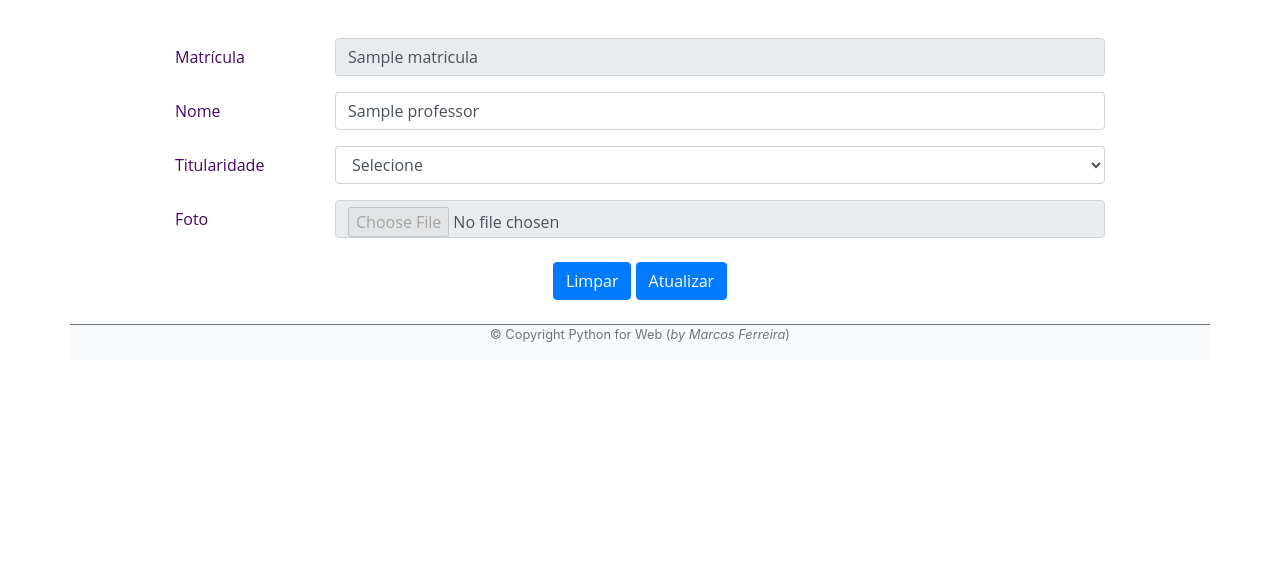
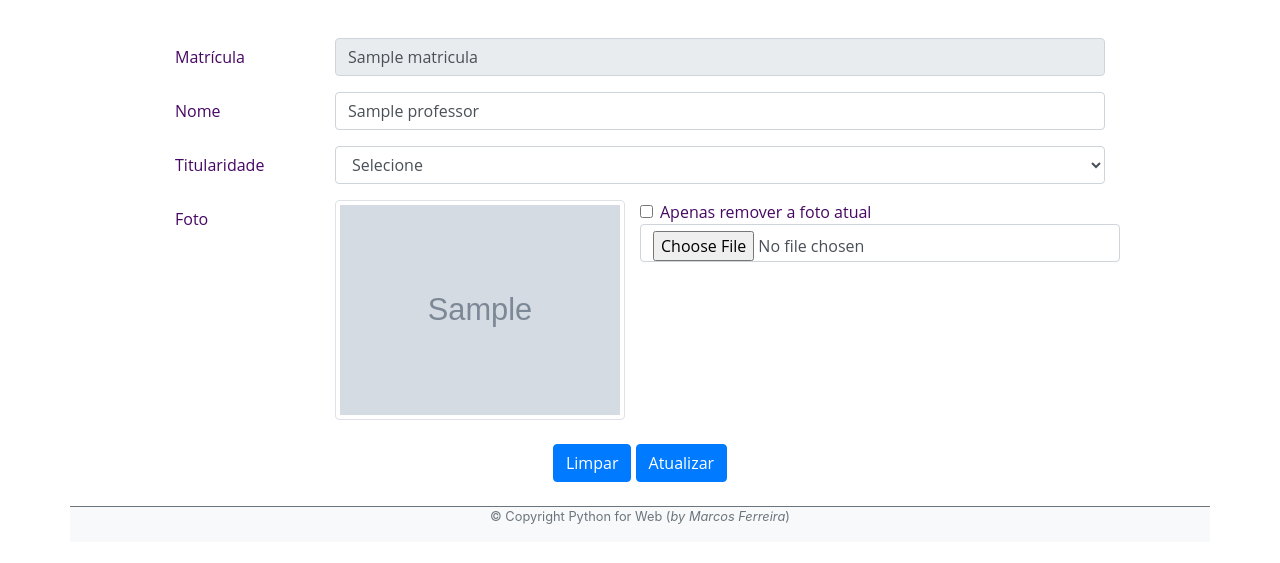
Before and after one commit to msferreira-prof/cursopython, a Django app: template professores/templates/professores/atualizar.html in a window 1280 px wide. Shown: the part 174-737 px from the top of the page. Run offline with Django 3.2, Linux system fonts and the light colour scheme; the template is opened without the code that fills it: most values are stand-ins (such as "Sample title", 1, 10 or a date in 2020); grey boxes marked "Sample" are stand-in pictures.

Commit message:
Inclusao, exclusao e atualizacao de fotos

```diff
--- a/ges/settings.py
+++ b/ges/settings.py
@@ -127,7 +127,7 @@ STATICFILES_DIRS = [
     os.path.join(BASE_DIR, 'templates/static'),
 ]
 MEDIA_ROOT = os.path.join(BASE_DIR, 'media')
-MEDIA_URL = 'media/'
+MEDIA_URL = '/media/'
 
 
 # Default primary key field type
--- a/ges/urls.py
+++ b/ges/urls.py
@@ -16,6 +16,10 @@ Including another URLconf
 from django.contrib import admin
 from django.urls import path
 from django.urls.conf import include
+from django.conf import settings
+from django.conf.urls.static import static
+
+from ges import settings
 from . import views
 
 urlpatterns = [
@@ -25,4 +29,4 @@ urlpatterns = [
     path('turmas/', include('turmas.urls')),
     path('alunos/', include('alunos.urls')),
     path('utils/', include('utils.urls')),
-]
+] + static(settings.MEDIA_URL, document_root=settings.MEDIA_ROOT)
--- a/professores/admin.py
+++ b/professores/admin.py
@@ -11,8 +11,9 @@ class TitularidadeAdmin(admin.ModelAdmin):
 
 
 class ProfessorAdmin(admin.ModelAdmin):
-    list_display = ('matricula', 'nome', 'titularidade')
+    list_display = ('matricula', 'nome', 'titularidade', 'publicar')
     list_display_links = ('matricula', 'nome', 'titularidade')
+
 
 admin.site.register(Titularidade, TitularidadeAdmin)
 admin.site.register(Professor, ProfessorAdmin)
--- a/professores/forms.py
+++ b/professores/forms.py
@@ -1,12 +1,14 @@
 from django import forms
+from .models import Professor
 
 class frmProfessorCadastrar(forms.Form):
     nomeProfessor = forms.CharField(max_length=45)
     titularidade = forms.IntegerField()
-    #fotoProfessor = forms.FileField()
+    fotoProfessor = forms.ImageField(required=False)
 
 class frmProfessorAtualizar(forms.Form):
     matriculaProfessor = forms.IntegerField
     nomeProfessor = forms.CharField(max_length=45)
     titularidade = forms.IntegerField()
-    #fotoProfessor = forms.FileField()
+    fotoProfessor = forms.ImageField(required=False)
+    removerFoto = forms.BooleanField(required=False)
--- a/professores/models.py
+++ b/professores/models.py
@@ -8,5 +8,6 @@ class Titularidade(models.Model):
 class Professor(models.Model):
     matricula = models.BigAutoField(primary_key=True)
     nome = models.CharField(max_length=45, blank=False)
-    #foto = models.FileField(blank=True, upload_to='fotos')
+    foto = models.ImageField(blank=True, upload_to='fotos/')
     titularidade = models.ForeignKey(Titularidade, on_delete=models.DO_NOTHING)
+    publicar = models.BooleanField(default=True)
--- a/professores/templates/professores/atualizar.html
+++ b/professores/templates/professores/atualizar.html
@@ -12,8 +12,8 @@
     </div>
 
     <!-- formulario HTML -->
-    <!-- form name="frmProfessorAtualizar" action="/professores/atualizarProfessor" method="post" class="my-label-color-purple"></form> enctype="multipart/form-data">{% csrf_token %} -->
-    <form name="frmProfessorAtualizar" action="/professores/atualizarProfessor" method="post" class="my-label-color-purple">{% csrf_token %}
+    <form name="frmProfessorAtualizar" action="/professores/atualizarProfessor" method="post" class="my-label-color-purple" enctype="multipart/form-data">{% csrf_token %}
+    <!--form name="frmProfessorAtualizar" action="/professores/atualizarProfessor" method="post" class="my-label-color-purple">{% csrf_token %}-->
 
         <input type="hidden" id="idMatriculaProfessor" name="matriculaProfessor" value="{{ professor.matricula }}">
 
@@ -47,12 +47,33 @@
             </div>
         </div>
 
-        <div class="form-group row">
-            <label for="idFotoProfessor" class="col-sm-2 col-form-label">Foto</label>
-            <div class="col-sm-10">
-                <input class="form-control" type="file" id="idFotoProfessor" name="fotoProfessor" placeholder="Insira a foto do professor" disabled>
+        {% if professor.foto %}
+            <div class="form-group row">
+                <label for="idFoto" class="col-sm-2 col-form-label">Foto</label>
+                <div class="col-sm-4 text-center">
+                    <img src="{{ professor.foto.url }}" id="foto" height="300" width="300" class="img-fluid img-thumbnail" alt="Foto não encontrada">
+                </div>
+                <div class="col-sm-6">
+                    <div class="form-check row">
+                        <input type="checkbox" class="form-check-input" id="idRemoverFoto" name="removerFoto">
+                        <label class="form-check-label" for="idRemoverFoto">Apenas remover a foto atual</label>
+                    </div>
+                    <div class="row">
+                        <input class="form-control" type="file" id="idFoto" name="fotoProfessor" placeholder="Atualize a foto do professor">
+                    </div>
+                </div>
             </div>
-        </div>
+        {% else %}
+            <div class="form-group row">
+                <label for="idFotoProfessor" class="col-sm-2 col-form-label">Foto</label>
+                <div class="col-sm-10">
+                    <input class="form-control" type="file" id="idFotoProfessor" name="fotoProfessor" placeholder="Atualize a foto do professor">
+                </div>
+            </div>
+            <div>
+
+            </div>
+        {% endif %}
 
         <div class="form-group my-4 text-center">
             <input type="reset" value="Limpar" class="btn btn-primary btn-md">
--- a/professores/templates/professores/cadastrar.html
+++ b/professores/templates/professores/cadastrar.html
@@ -11,8 +11,8 @@
     </div>
 
     <!-- formulario HTML -->
-    <!-- form name="frmProfessorCadastrar" action="/professores/cadastrarProfessor" method="post" class="my-label-color-purple" enctype="multipart/form-data">{% csrf_token %} -->
-    <form name="frmProfessorCadastrar" action="/professores/cadastrarProfessor" method="post" class="my-label-color-purple">{% csrf_token %}
+    <form name="frmProfessorCadastrar" action="/professores/cadastrarProfessor" method="post" class="my-label-color-purple" enctype="multipart/form-data">{% csrf_token %}
+    <!--form name="frmProfessorCadastrar" action="/professores/cadastrarProfessor" method="post" class="my-label-color-purple">{% csrf_token %} -->
 
         <div class="form-group row">
             <label for="idNomeProfessor" class="col-sm-2 col-form-label">Nome</label>
@@ -36,7 +36,7 @@
         <div class="form-group row">
             <label for="idFotoProfessor" class="col-sm-2 col-form-label">Foto</label>
             <div class="col-sm-10">
-                <input class="form-control" type="file" id="idFotoProfessor" name="fotoProfessor" placeholder="Insira a foto do professor" disabled>
+                <input class="form-control" type="file" id="idFotoProfessor" name="fotoProfessor" placeholder="Insira a foto do professor">
             </div>
         </div>
 
```
Also changed, not shown: professores/templates/professores/listar.html (+8 -0 lines), professores/views.py (+20 -10 lines), db.sqlite3, media/fotos/Capturar.PNG (added), media/fotos/Imagem1.png (added), media/fotos/Logo_3.png (added), media/fotos/coruja2.png (added), media/fotos/mapamental.jpg (added), media/fotos/neuronios.jpg (added), professores/migrations/0010_professor_foto.py (added), professores/migrations/0011_alter_professor_foto.py (added), professores/migrations/0012_auto_20211211_1700.py (added).
